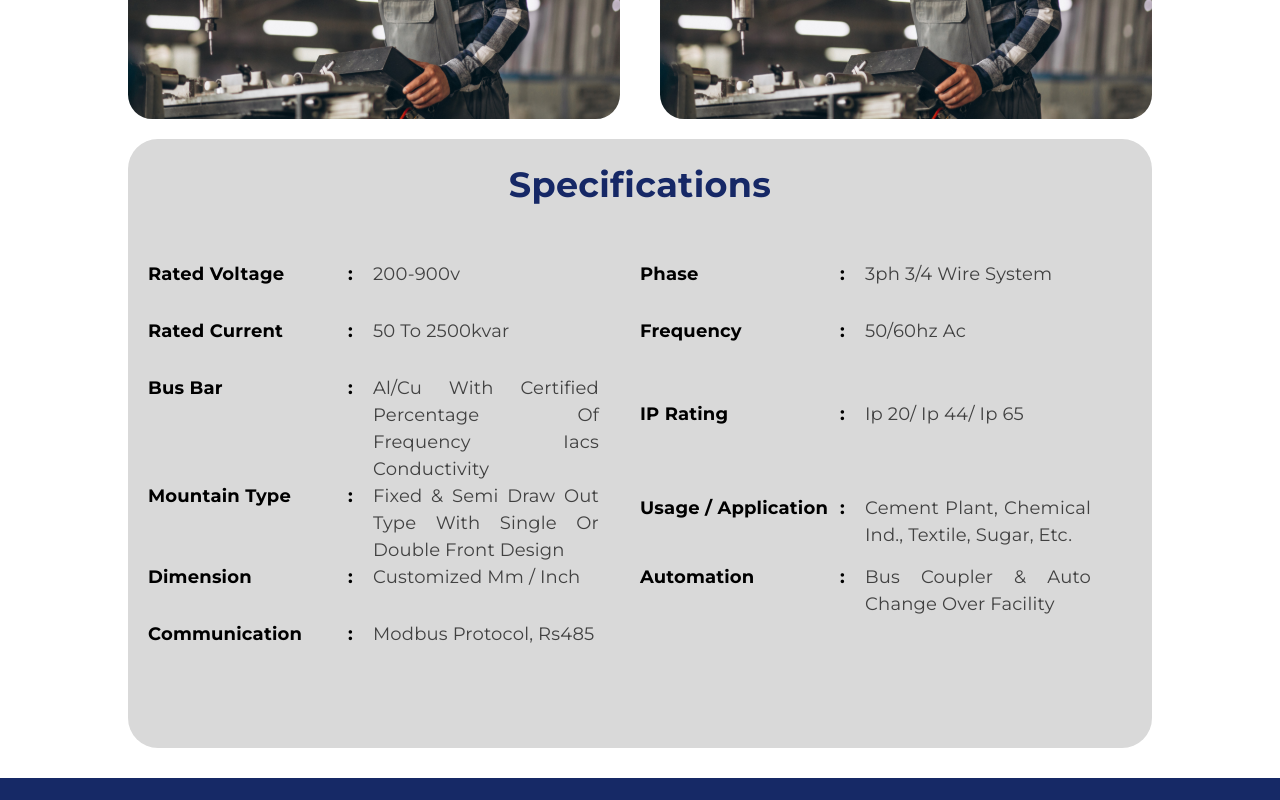
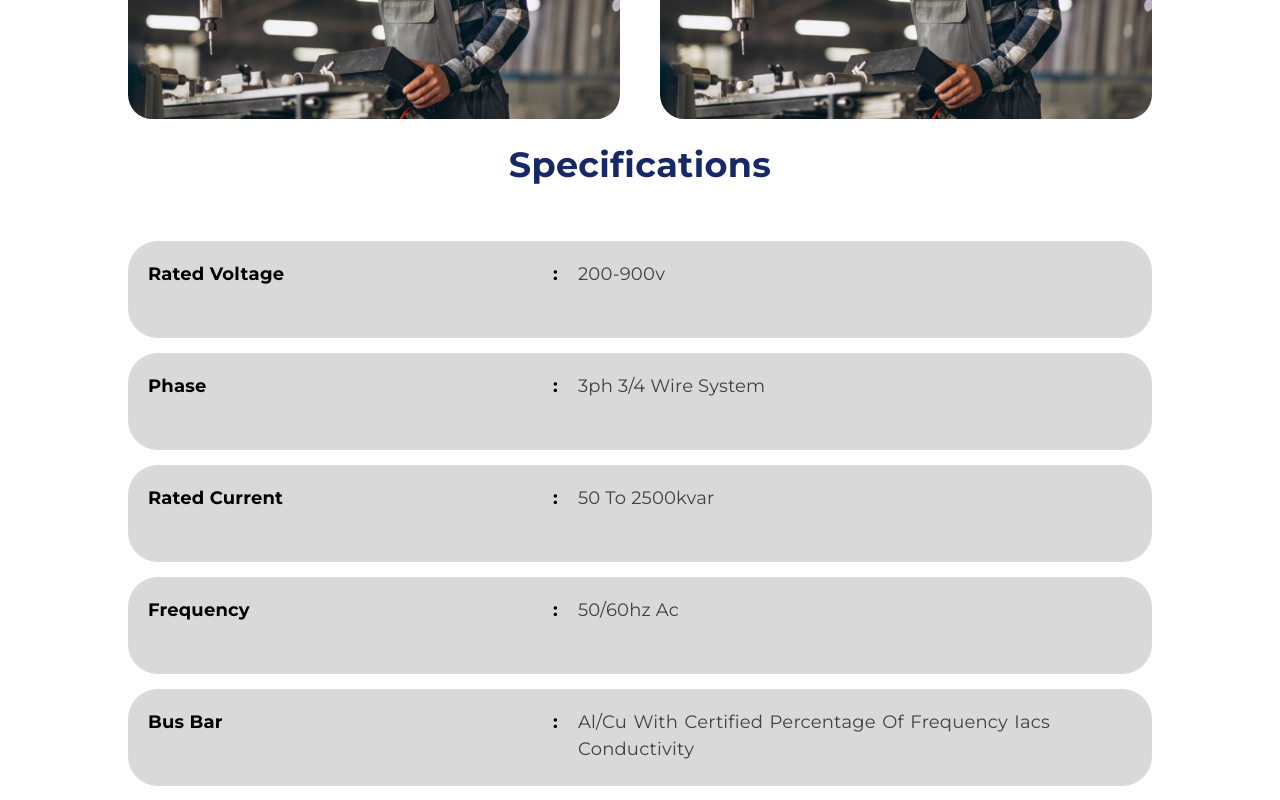
Before and after one commit to Chirag-Jani/tatvamasi-automation, a React (Create React App) app: page /electrical-solution/apfc in a window 1280 px wide. Shown: the part 500-1300 px from the top of the page. Built offline with nearby package versions, Linux system fonts and the light colour scheme.

Commit message:
style: specs style updated in panels

```diff
--- a/src/components/eletricalsolution/Panel.js
+++ b/src/components/eletricalsolution/Panel.js
@@ -63,14 +63,6 @@ const Panel = () => {
             <img src={DemoPanel} alt="" className="panel-image" />
           </Box>
         </Box>
-        <Box
-          sx={{
-            padding: "20px",
-            borderRadius: "30px",
-            backgroundColor: "#D9D9D9",
-            marginBottom: "30px",
-          }}
-        >
         <Box>
           <Typography
             sx={{
@@ -85,11 +77,13 @@ const Panel = () => {
               },
               textAlign: "center",
               fontWeight: "700",
+              marginBottom: "5px",
             }}
           >
             Specifications
           </Typography>
         </Box>
+        <Box>
           <Box
             sx={{
               fontFamily: "Montserrat-Bold",
@@ -104,8 +98,8 @@ const Panel = () => {
                   <Grid
                     item
                     container
-                    xl={6}
-                    lg={6}
+                    xl={12}
+                    lg={12}
                     m={12}
                     sm={12}
                     xs={12}
@@ -113,6 +107,10 @@ const Panel = () => {
                     sx={{
                       textAlign: "left",
                       margin: "auto",
+                      padding: "20px",
+                      borderRadius: "30px",
+                      backgroundColor: "#D9D9D9",
+                      marginBottom: "15px",
                     }}
                   >
                     {item.label !== null && (
--- a/src/resources/data/data.js
+++ b/src/resources/data/data.js
@@ -68,10 +68,6 @@ export const data = [
             label: "Communication",
             info: "modbus protocol, rs485",
           },
-          {
-            label: null,
-            info: null,
-          },
         ],
       },
       {
@@ -123,10 +119,6 @@ export const data = [
             label: "Communication",
             info: "modbus protocol, rs485",
           },
-          {
-            label: null,
-            info: null,
-          },
         ],
       },
       {
@@ -177,10 +169,6 @@ export const data = [
           {
             label: "Communication",
             info: "modbus protocol, rs485",
-          },
-          {
-            label: null,
-            info: null,
           },
         ],
       },
@@ -335,10 +323,6 @@ export const data = [
             label: "Remote Monitoring",
             info: "intuitive and user-friendly",
           },
-          {
-            label: null,
-            info: null,
-          },
         ],
       },
       {
@@ -389,10 +373,6 @@ export const data = [
           {
             label: "Device Integration",
             info: "vfd, soft starters, plc, hmi",
-          },
-          {
-            label: null,
-            info: null,
           },
         ],
       },
@@ -445,10 +425,6 @@ export const data = [
             label: "Device Integration",
             info: "vfd, soft starters, plc, hmi",
           },
-          {
-            label: null,
-            info: null,
-          },
         ],
       },
       {
@@ -500,10 +476,6 @@ export const data = [
             label: "Device Integration",
             info: "vfd, soft starters, plc, hmi",
           },
-          {
-            label: null,
-            info: null,
-          },
         ],
       },
     ],
```
Lines whose indentation alone changed are shown as unchanged.
